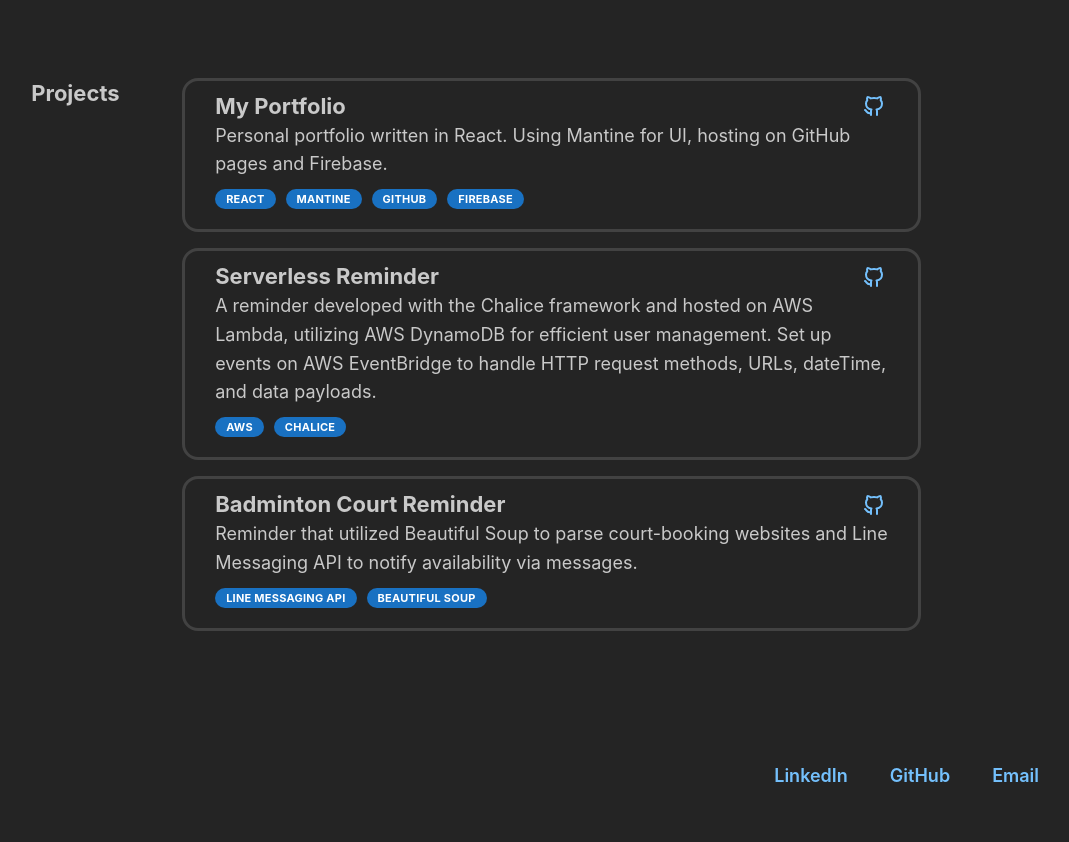
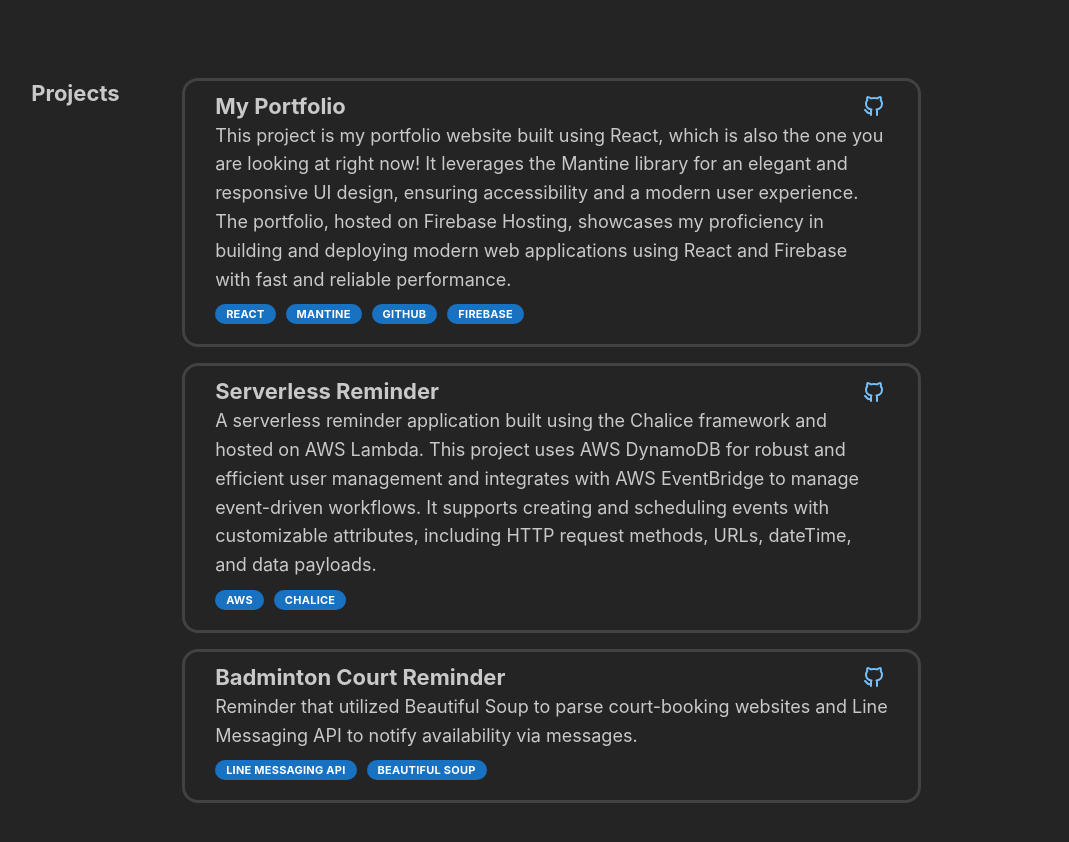
Before and after one commit to garyfan1/my_first_react, a React (Vite) app: page / in a window 1280 px wide. Shown: the part 2560-3402 px from the top of the page, without its empty margins (164-1233 px from the left). Built offline with nearby package versions, Linux system fonts and the light colour scheme.

Commit message:
extend project descriptions

```diff
--- a/src/sections/projects.tsx
+++ b/src/sections/projects.tsx
@@ -58,8 +58,13 @@
                   </ActionIcon>
                 </Group>
                 <Text size={textSize}>
-                  Personal portfolio written in React. Using Mantine for UI,
-                  hosting on GitHub pages and Firebase.
+                  This project is my portfolio website built using React,
+                  which is also the one you are looking at right now! It leverages
+                  the Mantine library for an elegant and responsive UI design,
+                  ensuring accessibility and a modern user experience. The
+                  portfolio, hosted on Firebase Hosting, showcases my
+                  proficiency in building and deploying modern web applications
+                  using React and Firebase with fast and reliable performance.
                 </Text>
                 <Group my={10} gap={10}>
                   <MyBadge>React</MyBadge> <MyBadge>Mantine</MyBadge>{" "}
@@ -81,10 +86,13 @@
                   </ActionIcon>
                 </Group>
                 <Text size={textSize}>
-                  A reminder developed with the Chalice framework and hosted on
-                  AWS Lambda, utilizing AWS DynamoDB for efficient user
-                  management. Set up events on AWS EventBridge to handle HTTP
-                  request methods, URLs, dateTime, and data payloads.
+                  A serverless reminder application built using the Chalice
+                  framework and hosted on AWS Lambda. This project uses AWS
+                  DynamoDB for robust and efficient user management and
+                  integrates with AWS EventBridge to manage event-driven
+                  workflows. It supports creating and scheduling events with
+                  customizable attributes, including HTTP request methods, URLs,
+                  dateTime, and data payloads.
                 </Text>
                 <Group my={10} gap={10}>
                   <MyBadge>AWS</MyBadge> <MyBadge>Chalice</MyBadge>
```
